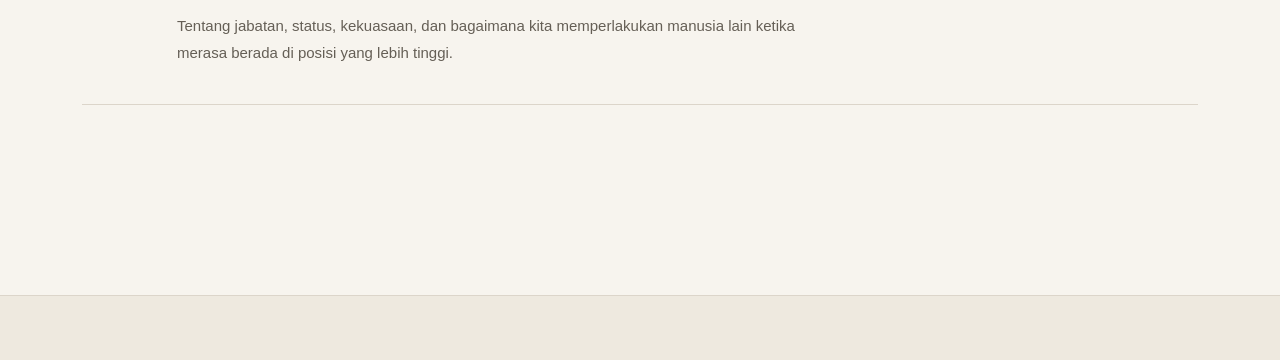
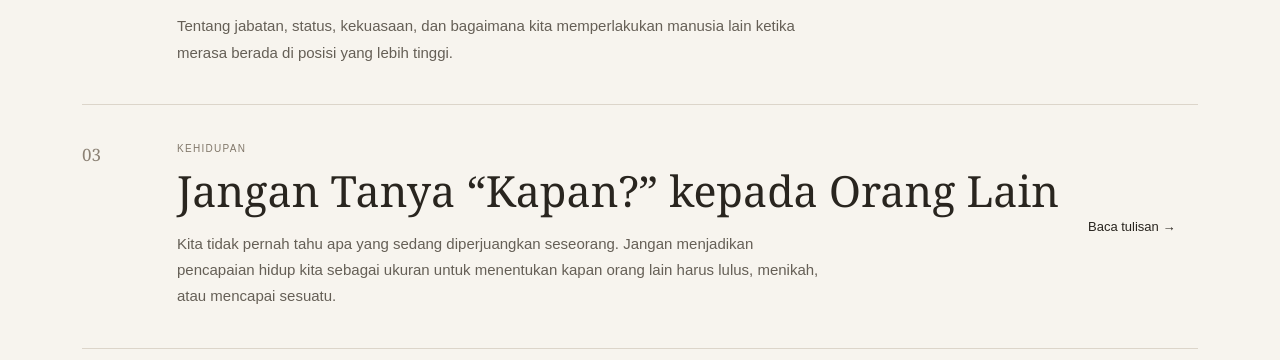
Before and after one commit to rakanisius/rakan-website, an Astro site: page /tulisan in a window 1280 px wide. Shown: the part 1124-1484 px from the top of the page. Built offline with nearby package versions, Linux system fonts and the light colour scheme; Astro itself is replaced by a stand-in of ours.

Commit message:
Tambah artikel ketiga ke halaman tulisan

```diff
--- a/src/pages/tulisan/index.astro
+++ b/src/pages/tulisan/index.astro
@@ -18,6 +18,14 @@ const articles = [
     description:
       "Tentang jabatan, status, kekuasaan, dan bagaimana kita memperlakukan manusia lain ketika merasa berada di posisi yang lebih tinggi.",
     href: "/tulisan/ketika-kita-merasa-lebih-tinggi-dari-orang-lain",
+  },
+  {
+    number: "03",
+    category: "KEHIDUPAN",
+    title: 'Jangan Tanya “Kapan?” kepada Orang Lain',
+    description:
+      "Kita tidak pernah tahu apa yang sedang diperjuangkan seseorang. Jangan menjadikan pencapaian hidup kita sebagai ukuran untuk menentukan kapan orang lain harus lulus, menikah, atau mencapai sesuatu.",
+    href: "/tulisan/jangan-tanya-kapan-kepada-orang-lain",
   },
 ];
 ---
```
